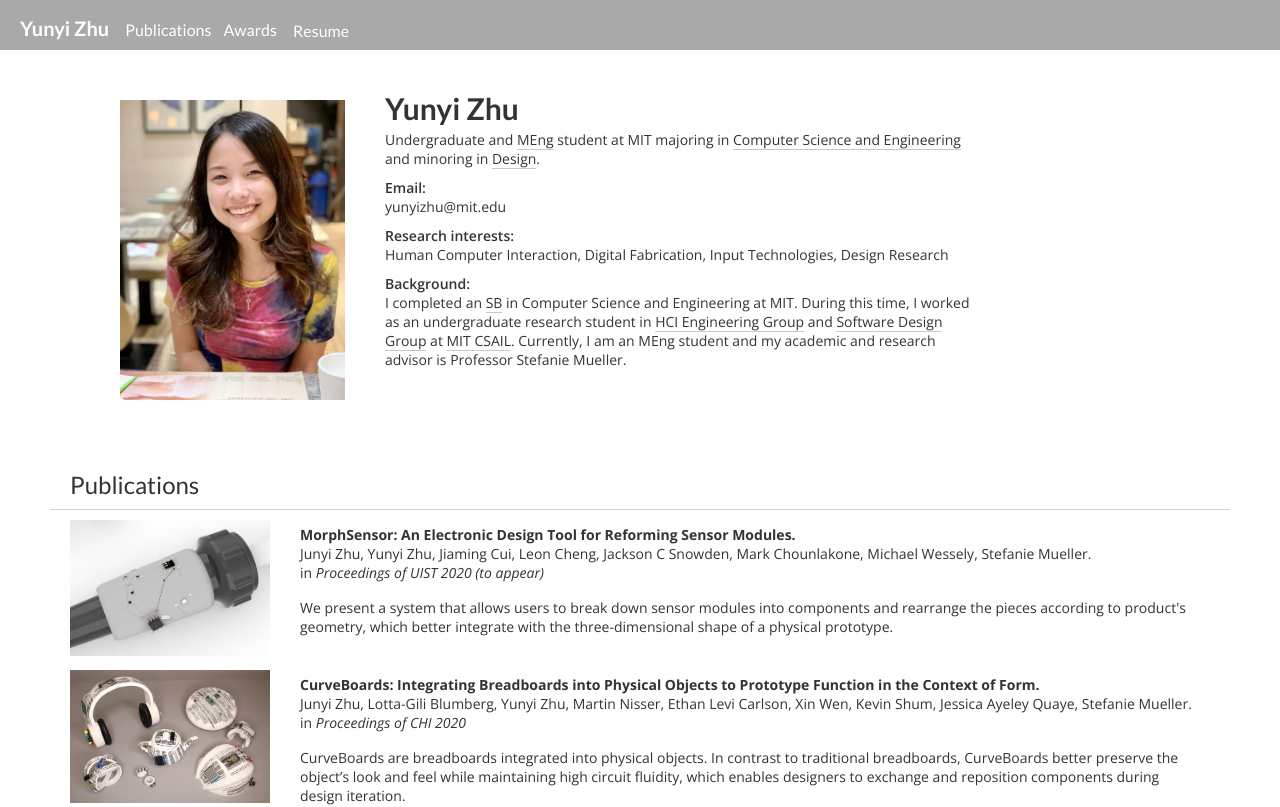
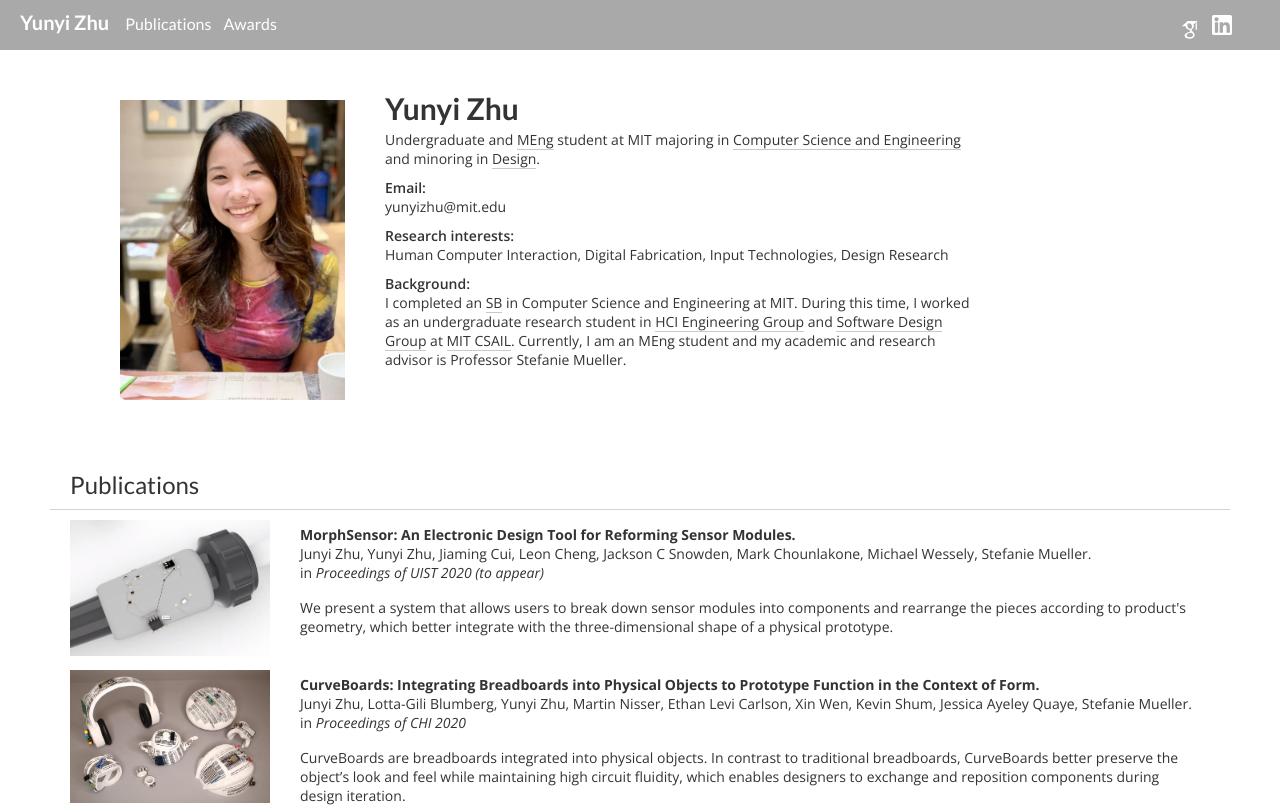
Before and after one commit to yunyizhu1/personal-website, a React (Create React App) app: page / in a window 1280 px wide. Shown: the top 807 px of the page. Built offline with nearby package versions, Linux system fonts and the light colour scheme.

Commit message:
icons in navbar

```diff
--- a/src/components/awards/award_preview.js
+++ b/src/components/awards/award_preview.js
@@ -3,7 +3,15 @@ import React from 'react';
 const Award = ({award}) => (
   <div className="award-preview">
     <div className="title">
-      {award.title}
+      {
+        award.link ?
+          <a href={award.link} target="_blank">
+            {award.title}
+          </a> :
+          <div>
+            {award.title}
+          </div>
+      }
     </div>
     <div className="descriptions">
       {award.description}
--- a/src/components/awards/awards.js
+++ b/src/components/awards/awards.js
@@ -1,4 +1,4 @@
-import React, {useRef} from 'react';
+import React from 'react';
 import awards from '../../data/awards.json';
 import AwardPreview from './award_preview';
 
--- a/src/components/navbar/navbar.js
+++ b/src/components/navbar/navbar.js
@@ -1,5 +1,7 @@
 import React from 'react';
 import { Link } from 'react-router-dom';
+import { ReactComponent as LinkedInIcon } from './icons/linkedin.svg';
+import { ReactComponent as GoogleScholarIcon } from './icons/googlescholar.svg';
 
 const Navbar = ( {scrollFunction} ) => {
   return (
@@ -12,7 +14,12 @@ const Navbar = ( {scrollFunction} ) => {
         </div>
       </div>
       <div className="info">
-        <Link to="/">Resume</Link>
+        <div className="googlescholar">
+          <a href="https://www.linkedin.com/in/yunyizhu97/" target="_blank"><GoogleScholarIcon /></a>
+        </div>
+        <div className="linkedin">
+          <a href="https://www.linkedin.com/in/yunyizhu97/" target="_blank"><LinkedInIcon /></a>
+        </div>
       </div>
     </nav>
   );
--- a/src/components/teaching/teaching.js
+++ b/src/components/teaching/teaching.js
@@ -9,7 +9,7 @@ const Awards = () =>
       </div>
       <div className="teaching">
         {courses.map((course) =>
-          <div className="preview">
+          <div key={course.id} className="preview">
             <div className="title">
               { course.link ?
                 <a href={course.link} target="_blank">
--- a/src/data/awards.json
+++ b/src/data/awards.json
@@ -2,6 +2,7 @@
   {
     "id": 1,
     "title":"EECS Best SuperUROP Award",
+    "link": "https://www.eecs.mit.edu/news-events/announcements/best-best-superurop-2018-2019-award-winners",
     "description": "Awarded by the MIT EECS department for performing well in undergraduate research."
   },
   {
--- a/src/styles/awards.scss
+++ b/src/styles/awards.scss
@@ -19,6 +19,14 @@
 
       .title {
         font-weight: 600;
+
+        a {
+          text-decoration: none;
+          color: $textColor;
+          &:hover {
+            text-decoration: underline;
+          }
+        }
       }
 
     }
--- a/src/styles/navbar.scss
+++ b/src/styles/navbar.scss
@@ -9,11 +9,13 @@ nav {
 
   background: darkgrey;
   display: flex;
-  align-items: flex-end;
+  justify-content: space-between;
   font-family: $titleFont;
   padding: 10px;
 
 
+  .navigation {
+    display: inline;
     .name-brand {
       color: white;
       text-decoration: none;
@@ -47,14 +49,48 @@ nav {
           background: none;
           border: none;
           outline:none;
+          cursor: pointer;
         }
 
       }
 
     }
+  }
+
 
   .info {
-    align-self: right;
+    margin-right: 50px;
+    display: flex;
+    width: 200px;
+    height: 30px;
+    justify-content: flex-end;
+
+    div {
+      display: inline;
+      width: 20px;
+      margin: 5px 8px;
+    }
+
+    .linkedin {
+      svg path {
+        fill: white !important;
+      }
+    }
+
+    .googlescholar {
+      svg {
+        width: 28px;
+        rect {
+          fill: none !important;
+        }
+
+        path {
+          fill: white;
+        }
+      }
+    }
+
+
   }
 }
 
```
Also changed, not shown: src/components/navbar/icons/googlescholar.svg (added), src/components/navbar/icons/linkedin.svg (added). Lines whose indentation alone changed are shown as unchanged.
